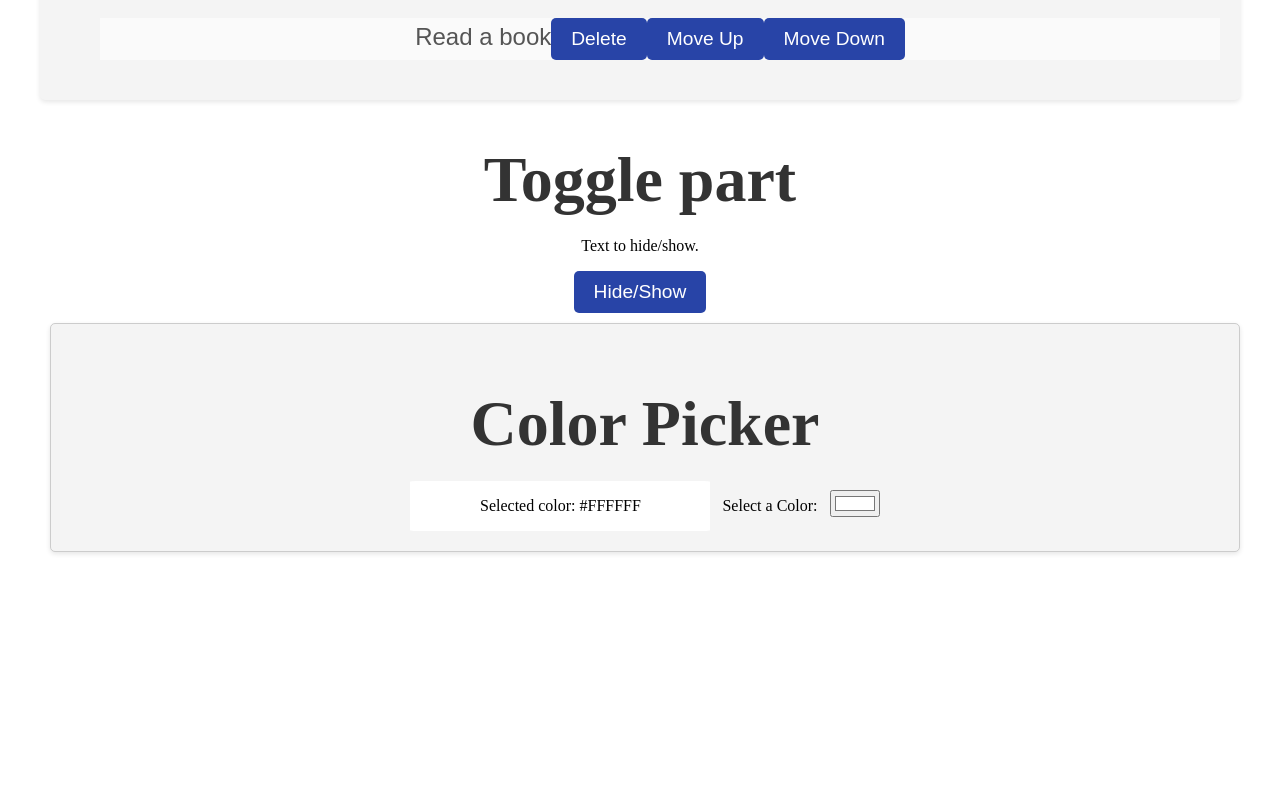
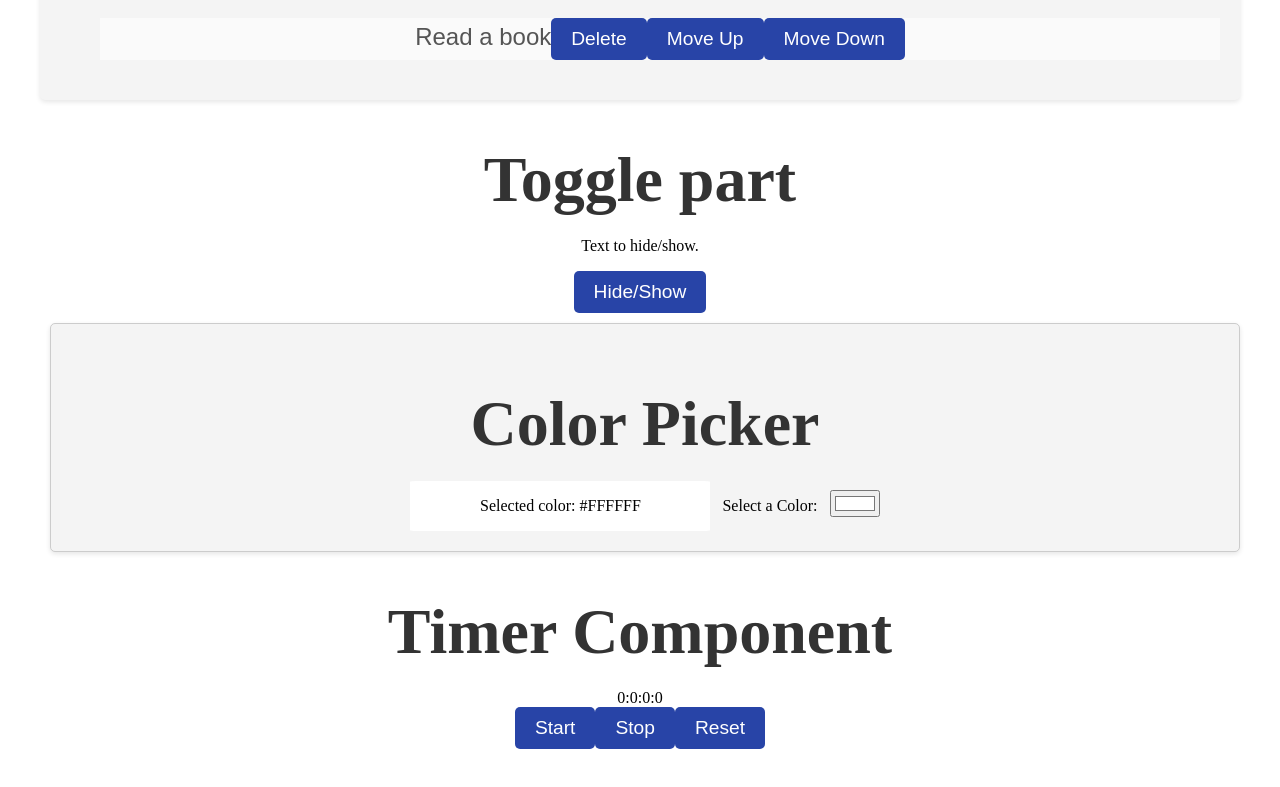
Before and after one commit to markshmidt/react-practice, a React (Vite) app: page / in a window 1280 px wide. Shown: the part 365-1152 px from the top of the page. Before the commit the page ends 957 px from the top, so only its background shows below. Built offline with nearby package versions, Linux system fonts and the light colour scheme.

Commit message:
timer practice

```diff
--- a/src/App.jsx
+++ b/src/App.jsx
@@ -3,6 +3,7 @@ import './App.css'
 import ToDoList from './ToDoList'
 import Toggle from './Toggle'
 import ColorPicker from './ColorPicker'
+import Timer from './Timer'
 
 function App() {
 
@@ -11,6 +12,7 @@ function App() {
       <ToDoList/>
       <Toggle/>
       <ColorPicker/>
+      <Timer/>
       </>
 
   )
--- /dev/null
+++ b/src/Timer.jsx
@@ -0,0 +1,67 @@
+import React, { useState, useEffect, useRef } from 'react';
+function Timer(){
+    const [isRunning, setIsRunning] = useState(false);
+    const [elapsedTime, setElapsedTime] = useState(0);
+    const intervalIdRef = useRef(null);
+    const startTimeRef = useRef(0);
+
+    useEffect(() => {
+        if(isRunning){
+           intervalIdRef.current= setInterval(() => {
+                setElapsedTime(Date.now()-startTimeRef.current);
+             }, 10);
+        }
+        return ()=>{
+            clearInterval(intervalIdRef.current);
+            console.log("Timer stopped. Elapsed time:", elapsedTime);
+        }
+    }, [isRunning])
+
+    function start(){
+        if (!isRunning) {
+            setIsRunning(true);
+            startTimeRef.current = Date.now()-elapsedTime;
+            console.log("Timer started at:", startTimeRef.current);
+
+
+        }
+    }
+    function stop(){
+        if (isRunning) {
+            setIsRunning(false);
+            startTimeRef.current = Date.now()+elapsedTime;
+            console.log("Timer finished at:", startTimeRef.current);
+
+
+        }
+
+    }
+    function reset(){
+        setElapsedTime(0);
+        setIsRunning(false);
+    }
+    function formatTime(){
+
+        let hours = Math.floor(elapsedTime / 3600000);
+        let minutes = Math.floor((elapsedTime % 3600000) / 60000);
+        let seconds = Math.floor((elapsedTime % 60000) / 1000);
+        let milliseconds = Math.floor((elapsedTime % 1000) / 10);
+        return `${hours}:${minutes}:${seconds}:${milliseconds}`; // Placeholder for formatted time
+    }
+
+    return(
+        <div className="timer">
+            <h1>Timer Component</h1>
+            <div className="time-display">
+                {formatTime()}
+                </div>
+            <div className="controls">
+                <button className="startButton" onClick={start} disabled={isRunning}>Start</button>
+                <button className="stopButton" onClick={stop} disabled={!isRunning}>Stop</button>
+                <button className="resetButton" onClick={reset}>Reset</button>
+
+            </div>
+        </div>
+    )
+}
+export default Timer;
```
